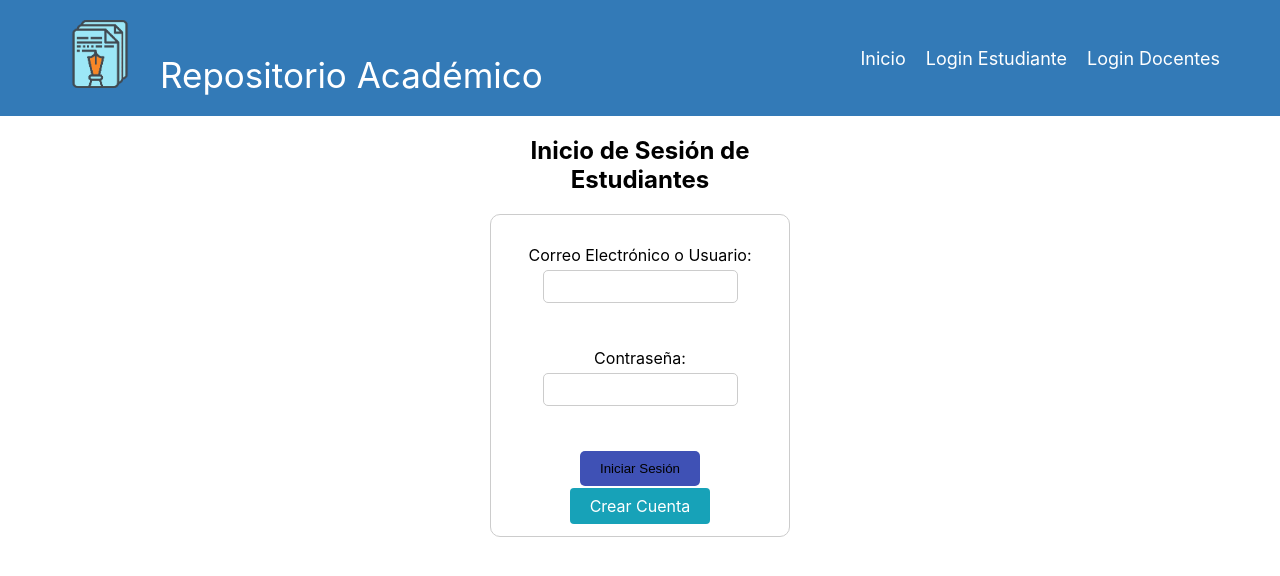
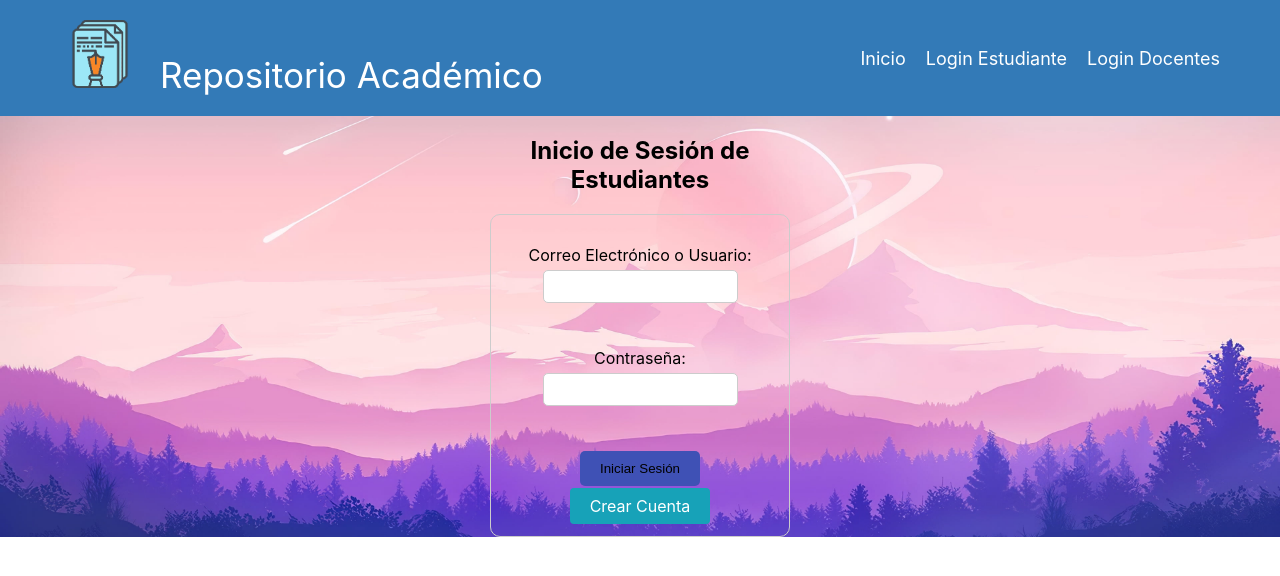
Before and after one commit to blackrose99/RepositorioAcademico, a React (Create React App) app: page /login-estudiante in a window 1280 px wide. Shown: the top 576 px of the page. Built offline with nearby package versions, Linux system fonts and the light colour scheme.

Commit message:
BG2login

```diff
--- a/src/Componentes/Login/Login.css
+++ b/src/Componentes/Login/Login.css
@@ -144,16 +144,15 @@ p {
   width: 300px; /* Ancho deseado del contenedor */
 }
 
-.fondo {
+.fondo1 {
   background-image: url('../Login/ImgLogin/bg.jpg');
   background-size: cover; /* Para cubrir todo el contenedor */
   background-position: center; /* Centrar la imagen */
-  /* Otros estilos según tu preferencia */
-  /* Por ejemplo: */
-  height: 100vh; /* Altura igual al 100% de la ventana */
-  display: flex;
-  justify-content: center;
-  align-items: center;
-  color: white; /* Cambiar color del texto para mejor visibilidad */
-  /* ... */
+
 }
+
+.fondo2 {
+  background-image: url('../Login/ImgLogin/Bg2.jpg');
+  background-size: cover; /* Para cubrir todo el contenedor */
+  background-position: center; /* Centrar la imagen */
+}
--- a/src/Componentes/Login/LoginDocente.js
+++ b/src/Componentes/Login/LoginDocente.js
@@ -3,7 +3,6 @@ import DocentesService from '../../Services/DocenteServices'; // Ajusta la ruta
 import { Link, useNavigate } from "react-router-dom";
 import "./Login.css"
 import Header from "../Globales/Header";
-import bglogin from "./ImgLogin/bg.jpg"
 
 function EstudianteLoginForm() {
   const [correoElectronico, setCorreoElectronico] = useState('');
@@ -28,7 +27,7 @@ function EstudianteLoginForm() {
   };
 
   return (
-    <div className='fondo'>
+    <div className='fondo1'>
       <Header />
 
       <div class="login-container">
--- a/src/Componentes/Login/LoginEstudiante.js
+++ b/src/Componentes/Login/LoginEstudiante.js
@@ -27,7 +27,7 @@ function EstudianteLoginForm() {
   };
 
   return (
-    <div>
+    <div className='fondo2'>
       <Header />
 
       <div class="login-container">
```
Also changed, not shown: src/Componentes/Login/ImgLogin/Bg2.jpg (added).
